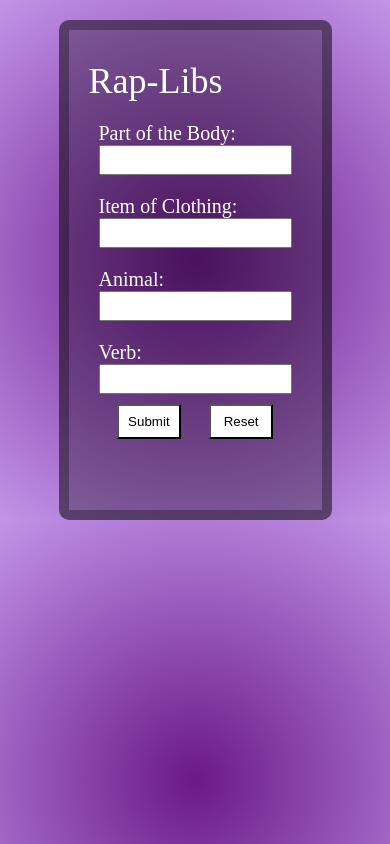
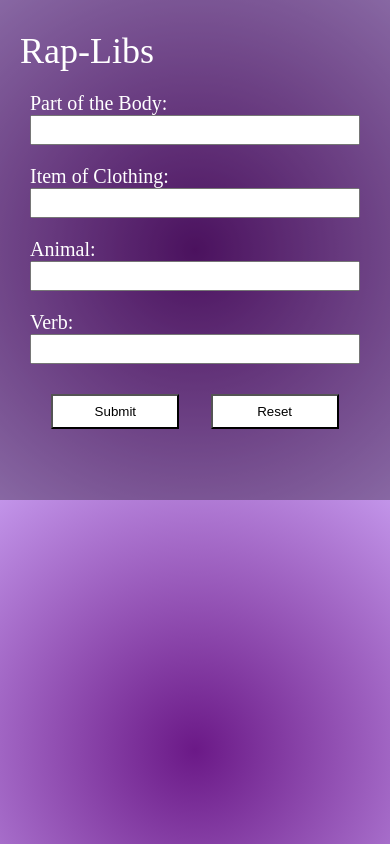
Before and after one commit to d-e-k-k/rap-libs, a React (Create React App) app: page / in a window 390 px wide. Built offline with nearby package versions, Linux system fonts and the light colour scheme.

Commit message:
Refactored from for mobile sizes

```diff
--- a/src/index.css
+++ b/src/index.css
@@ -151,7 +151,7 @@ audio{
 
 form{
 	margin-top: 20px;
-	width: 70vw;
+	width: 70%;
 	max-width: 700px;
 	height: 500px;
 	background-color: rgba(0, 0, 0, .3);
@@ -161,6 +161,17 @@ form{
 	border: solid 10px rgba(0, 0, 0, .3);
 	border-radius: 10px;
 }
+
+
+@media only screen and (max-width: 600px) {
+  form{
+	  margin-top: 0;
+	  width: 100%;
+	  border: none;
+	  border-radius: 0;
+  }
+}
+
 
 form input {
 	height: 30px;
@@ -184,12 +195,13 @@ form label {
 }
 
 .btn-container{
+	margin-top: 20px;
 	display: flex;
 	justify-content: space-evenly;
 }
 
 form button{
-	width: 30%;
+	width: 8rem;
 	height: 35px;
 	background-color: white;
 	transition: 0.3s;
```
